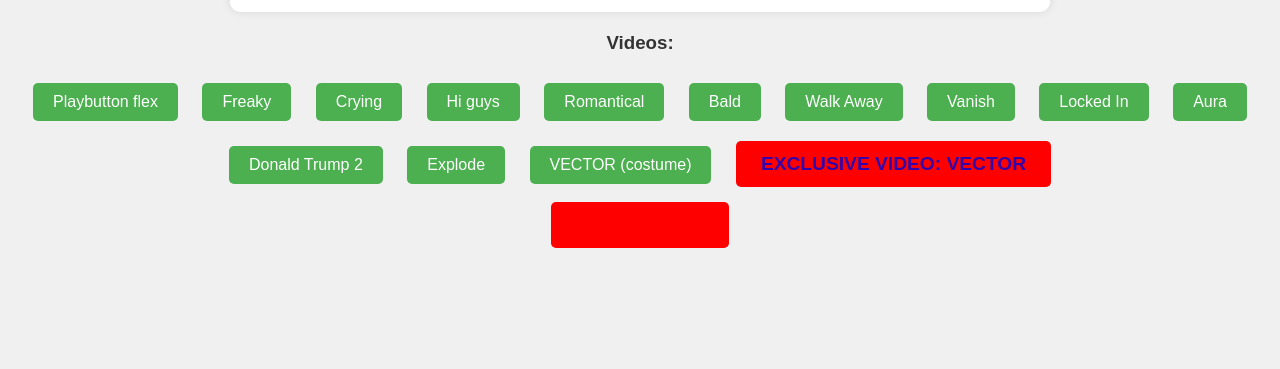
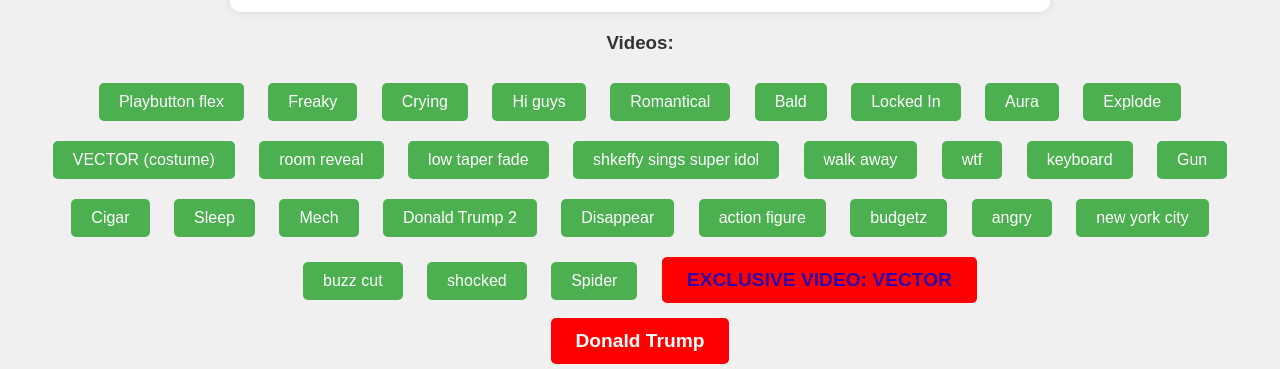
Before and after one commit to bugetz/bugetz.github.io, a plain HTML site: page shkeffy/index.html in a window 1280 px wide. Shown: the part 556-925 px from the top of the page. Before the commit the page ends 809 px from the top, so only its background shows below. Drawn offline with Linux system fonts and the light colour scheme.

Commit message:
Update index.html

```diff
--- a/shkeffy/index.html
+++ b/shkeffy/index.html
@@ -1,5 +1,5 @@
 <meta content="Shkeffy Video Lounge" property="og:title" />
-<meta content="Watch Shkeffy Content! (5+ NEW videos)" property="og:description" />
+<meta content="Watch Shkeffy Content! (NEW VIDEOS)" property="og:description" />
 <meta content="https://bugetz.github.io/countdown" property="og:url" />
 <meta content="https://media.discordapp.net/attachments/1342366096992239677/1348750074695385159/Screenshot_20250310-221021_Gallery.png?ex=67d141a4&is=67cff024&hm=c25c305362590c755b2bfe826410066e22c123b7aaad8ceff36124d6e13da0cd&=&format=webp&quality=lossless&width=478&height=438" property="og:image" />
 <meta content="#06402B" data-react-helmet="true" name="theme-color" />
@@ -83,7 +83,7 @@
         }
         .red-btn {
             background-color: red;
-            color: red;
+            color: white;
             font-weight: bold;
             border: none;
             padding: 12px 25px;
@@ -111,30 +111,44 @@
     <div class="video-list">
         <h3>Videos:</h3>
         <!-- Re-added original first videos -->
-        <button onclick="loadVideo('Playbutton flex', 'https://ik.imagekit.io/c9laxlami/New%20Folder/Playbutton.mp4')">Playbutton flex</button>
-        <button onclick="loadVideo('Freaky', 'https://ik.imagekit.io/c9laxlami/New%20Folder/Freaky.mp4')">Freaky</button>
-        <button onclick="loadVideo('Crying', 'https://ik.imagekit.io/c9laxlami/New%20Folder/Cry.mp4')">Crying</button>
-        <button onclick="loadVideo('Hi guys', 'https://ik.imagekit.io/c9laxlami/New%20Folder/Hi%20guys.mp4')">Hi guys</button>
-        <button onclick="loadVideo('Romantical', 'https://ik.imagekit.io/c9laxlami/New%20Folder/Romantical.mp4')">Romantical</button>
-
-        <!-- New videos -->
-        <button onclick="loadVideo('Bald', 'https://ik.imagekit.io/c9laxlami/New%20Folder/walk%20away.mp4?updatedAt=1747219848763')">Bald</button>
-        <button onclick="loadVideo('Walk Away', 'https://ik.imagekit.io/c9laxlami/New%20Folder/walk%20away.mp4?updatedAt=1747219848763')">Walk Away</button>
-        <button onclick="loadVideo('Vanish', 'https://bugetz.github.io/shkeffy/Playbutton.mp4')">Vanish</button>
-        <button onclick="loadVideo('Locked In', '')">Locked In</button>
-        <button onclick="loadVideo('AURA', 'https://ik.imagekit.io/c9laxlami/New%20Folder/Aura.mp4')">Aura</button>
-        <button onclick="loadVideo('Donald Trump', 'https://ik.imagekit.io/c9laxlami/New%20Folder/Donald%20Trump%202.mp4')">Donald Trump 2</button>
-        <button onclick="loadVideo('Explode', '')">Explode</button>
-        <button onclick="loadVideo('VECTOR (costume)', 'https://ik.imagekit.io/c9laxlami/New%20Folder/Vector%20(Costume).mp4')">VECTOR (costume)</button>
+        <button onclick="loadVideo('Playbutton flex', 'https://bugetz.github.io/shkeffy/Playbutton.mp4')">Playbutton flex</button>
+        <button onclick="loadVideo('Freaky', 'https://bugetz.github.io/shkeffy/Freaky.mp4')">Freaky</button>
+        <button onclick="loadVideo('Crying', 'https://bugetz.github.io/shkeffy/Cry.mp4')">Crying</button>
+        <button onclick="loadVideo('Hi guys', 'https://bugetz.github.io/shkeffy/Hi guys.mp4')">Hi guys</button>
+        <button onclick="loadVideo('Romantical', 'https://bugetz.github.io/shkeffy/Romantical.mp4')">Romantical</button>
+        <button onclick="loadVideo('Bald', 'https://bugetz.github.io/shkeffy/Bald.mp4')">Bald</button>
+        <button onclick="loadVideo('Locked In', 'https://bugetz.github.io/shkeffy/Locked In.mp4')">Locked In</button>
+        <button onclick="loadVideo('AURA', 'https://bugetz.github.io/shkeffy/Aura.mp4')">Aura</button>
+        <button onclick="loadVideo('Explode', 'https://bugetz.github.io/shkeffy/Confetti.mp4')">Explode</button>
+        <button onclick="loadVideo('VECTOR (costume)', 'https://bugetz.github.io/shkeffy/Vector (Costume).mp4')">VECTOR (costume)</button>
+        <button onclick="loadVideo('room reveal', 'https://bugetz.github.io/shkeffy/room reveal.mp4')">room reveal</button>
+        <button onclick="loadVideo('low taper fade', 'https://bugetz.github.io/shkeffy/low taper fade.mp4')">low taper fade</button>
+        <button onclick="loadVideo('super idol', 'https://bugetz.github.io/shkeffy/super idol.mp4')">shkeffy sings super idol</button>
+        <button onclick="loadVideo('walk away', 'https://bugetz.github.io/shkeffy/walk away.mp4')">walk away</button>
+        <button onclick="loadVideo('wtf', 'https://bugetz.github.io/shkeffy/wtf.mp4')">wtf</button>
+        <button onclick="loadVideo('keyboard', 'https://bugetz.github.io/shkeffy/Keyboard.mp4')">keyboard</button>
+        <button onclick="loadVideo('Gun', 'https://bugetz.github.io/shkeffy/Gun.mp4')">Gun</button>
+        <button onclick="loadVideo('Cigar', 'https://bugetz.github.io/shkeffy/Cigar.mp4')">Cigar</button>
+        <button onclick="loadVideo('Sleep', 'https://bugetz.github.io/shkeffy/Sleep.mp4')">Sleep</button>
+        <button onclick="loadVideo('Mech', 'https://bugetz.github.io/shkeffy/Mech.mp4')">Mech</button>
+        <button onclick="loadVideo('Donald Trump 2', 'https://bugetz.github.io/shkeffy/Donald Trump 2.mp4')">Donald Trump 2</button>
+        <button onclick="loadVideo('Disappear', 'https://bugetz.github.io/shkeffy/death.mp4')">Disappear</button>
+        <button onclick="loadVideo('action figure', 'https://bugetz.github.io/shkeffy/action figure.mp4')">action figure</button>
+        <button onclick="loadVideo('budgetz', 'https://bugetz.github.io/shkeffy/budgetz.mp4')">budgetz</button>
+        <button onclick="loadVideo('angry', 'https://bugetz.github.io/shkeffy/angry.mp4')">angry</button>
+        <button onclick="loadVideo('New York', 'https://bugetz.github.io/shkeffy/shkeffy irl.mp4')">new york city</button>
+        <button onclick="loadVideo('buzz cut', 'https://bugetz.github.io/shkeffy/buzz cut.mp4')">buzz cut</button>
+        <button onclick="loadVideo('shocked', 'https://bugetz.github.io/shkeffy/Shocked.mp4')">shocked</button>
+        <button onclick="loadVideo('Spider', 'https://bugetz.github.io/shkeffy/Spider.mp4')">Spider</button>
 
         <!-- Exclusive Video Button -->
-        <button class="exclusive-btn" onclick="loadVideo('VECTOR', 'https://ik.imagekit.io/c9laxlami/New%20Folder/8ff278ff-27ff-4f77-beef-638acf15ddcb%20(1).mp4')">
+        <button class="exclusive-btn" onclick="loadVideo('VECTOR', 'https://bugetz.github.io/shkeffy/ExclusiveVector.mp4')">
             EXCLUSIVE VIDEO: VECTOR
         </button>
     </div>
 
         <!-- Exclusive Video Button -->
-        <button class="red-btn" onclick="loadVideo('Donald Trump', 'https://ik.imagekit.io/c9laxlami/New%20Folder/Donald%20Trump.mp4')">
+        <button class="red-btn" onclick="loadVideo('Donald Trump', 'https://bugetz.github.io/shkeffy/Donald Trump.mp4')">
             Donald Trump
         </button>
     </div>
@@ -165,7 +179,7 @@
 
         // Set default video on load
         window.onload = function() {
-            loadVideo(' ', 'https://ik.imagekit.io/c9laxlami/New%20Folder/b6958238-7f98-4c37-b2b4-57e5667686111.mp4');
+            loadVideo(' ', 'https://bugetz.github.io/shkeffy/budgetz.mp4');
         }
     </script>
 
```
